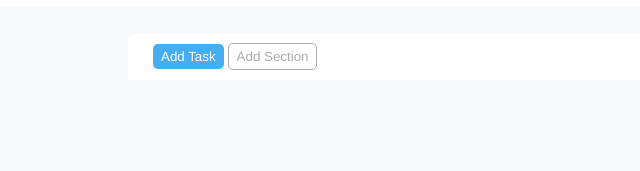
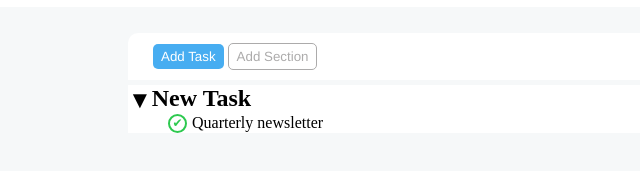
Before and after one commit to V1tale/html-css-toboolist, a plain HTML site: page index.html in a window 1280 px wide. Shown: the part 63-234 px from the top of the page, without its empty margins (0-640 px from the left). Drawn offline with Linux system fonts and the light colour scheme.

Commit message:
completato new-task

```diff
--- a/css/style.css
+++ b/css/style.css
@@ -7,6 +7,7 @@ header {
 }
 body {
     background-color: #f6f8f9;
+
 }
 .title {
     line-height: 40px;
@@ -31,9 +32,7 @@ body {
 .container {
     width: 80%;
     margin: 0 auto;
-    padding-top: 2%;
-    background-color: #f6f8f9;
-
+    padding-top:2%;
 }
 .first-one {
     background-color: #47adf1;
@@ -52,3 +51,27 @@ body {
     font-family: 'Franklin Gothic Medium', 'Arial Narrow', Arial, sans-serif;
     border: 1px solid rgb(172, 171, 171);
 }
+.downarrow {
+    font-size: 1em;
+    vertical-align: middle;
+}
+.main-content {
+    background-color: white;
+    width: 80%;
+    margin:5px auto;
+}
+li {
+    list-style-type: none;
+}
+.check {
+    display: inline-block;
+    color:#2dc94f ;
+    border: 2px solid #2dc94f;
+    border-radius: 50%;
+    width: 15px;
+    height: 15px;
+    text-align: center;
+    vertical-align: middle;
+    font-size: 12px;
+    margin-right: 5px;
+}
--- a/index.html
+++ b/index.html
@@ -23,13 +23,27 @@
     <!-- main -->
     <main>
         <div class="container">
-        <!-- bottons -->
-        <div class= "buttons">
+         <!-- buttons -->
+         <div class= "buttons">
             <input type="submit" value="Add Task" class="first-one">
             <input type="submit" value="Add Section" class="second-one">
+         </div>
         </div>
-        <!-- /bottons -->
-    </div>
+         <!-- /buttons -->
+        <!-- new task -->
+        <div class= "main-content">
+         <section id="new-task" class="content">
+            <h2><span class="downarrow">&#9660;</span>New Task</h2>
+                <ul>
+                    <li><span class= "check">&#10004;</span>Quarterly newsletter</li>
+                </ul>
+        </section>
+        <!-- /new task -->
+        <!-- today -->
+        <!-- /today -->
+        <!-- upcoming -->
+        <!-- /upcoming -->
+        </div>
     </main>
     <!-- /main -->
 </body>
```
